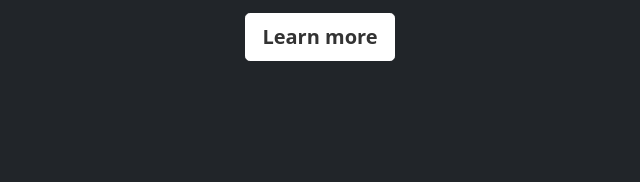
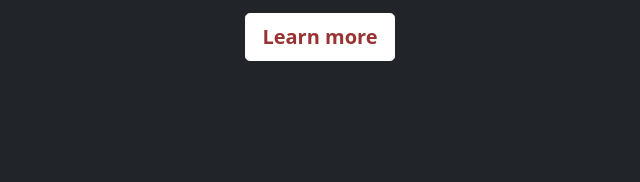
Before and after one commit to javidaw7/git-work-jd, a plain HTML site: page index.html in a window 1280 px wide. Shown: the part 434-616 px from the top of the page, 320-960 px from the left. Drawn offline with Linux system fonts and the light colour scheme.

Commit message:
Modify color bnt-secundary

```diff
--- a/cover.css
+++ b/cover.css
@@ -7,7 +7,7 @@
 .btn-secondary,
 .btn-secondary:hover,
 .btn-secondary:focus {
-  color: #333;
+  color: #933;
   text-shadow: none; /* Prevent inheritance from `body` */
 }
 
```
